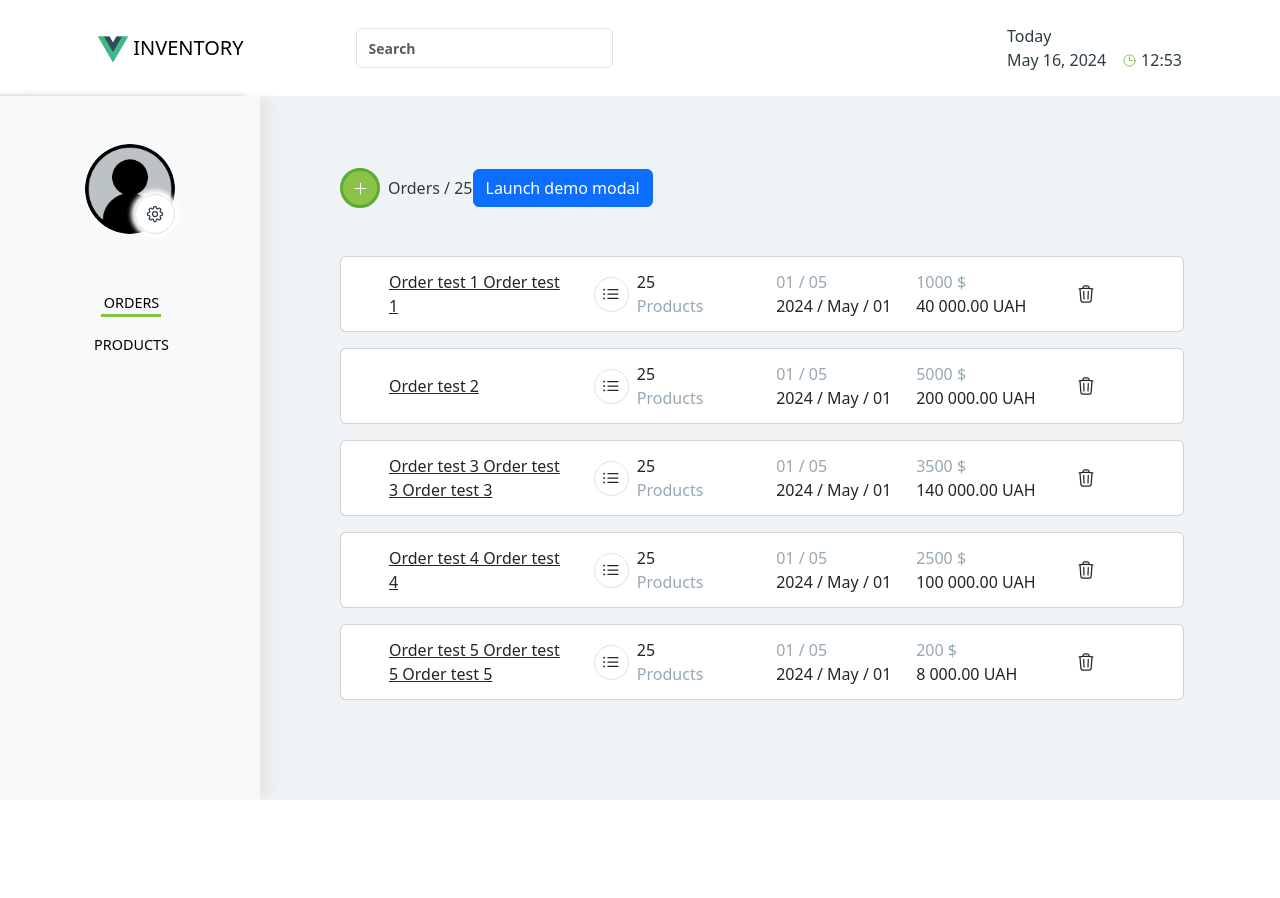
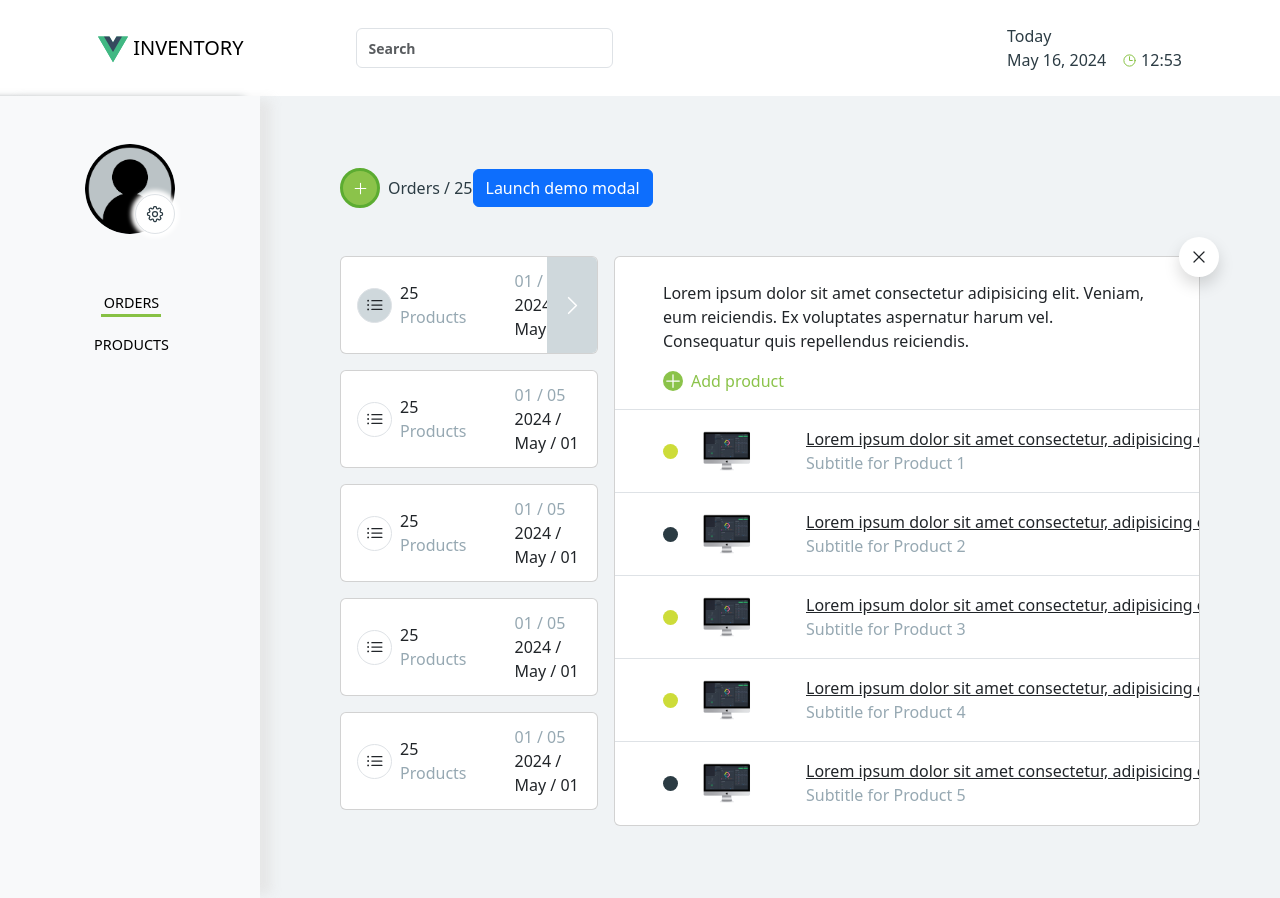
Before and after one commit to DamIslano/dzentest, a Vue app: page /orders in a window 1280 px wide. Both pictures are taken after a click on the element 762 px from the left and 294 px from the top of the page. Before the commit the page ends 800 px from the top, so only its background shows below. Built offline with nearby package versions, Linux system fonts and the light colour scheme.

Commit message:
feat: orders upgrade

```diff
--- a/src/assets/style/order.css
+++ b/src/assets/style/order.css
@@ -7,7 +7,12 @@
 
 .order-list-icon:hover {
 	cursor: pointer;
-	background-color: rgb(138, 194, 74);
+	background-color: rgb(207, 216, 220);
+}
+
+.order-list-icon_active {
+	cursor: pointer;
+	background-color: rgb(207, 216, 220);
 }
 
 .order-opened {
--- a/src/views/orders/Orders.vue
+++ b/src/views/orders/Orders.vue
@@ -31,6 +31,7 @@ const toggleMenu = (index: number) => {
 		<div :style="{ 'min-width': fullMenu ? '' : '30%' }" class="me-3">
 			<div
 				v-for="(order, idx) in allOrders"
+				@click="toggleMenu(idx)"
 				class="p-2 mb-3 card position-relative order-hovered"
 				:class="{ 'px-3': !fullMenu, 'px-5': fullMenu }"
 				:style="{ width: fullMenu ? '' : '100%' }"
@@ -38,7 +39,7 @@ const toggleMenu = (index: number) => {
 				<div class="d-flex align-items-center py-1" :class="{ 'justify-content-between': fullMenu }">
 					<div v-if="fullMenu" class="max-w-full-180px text-decoration-underline">{{ order.order_name }}</div>
 					<div class="d-flex align-items-center">
-						<div @click="toggleMenu(idx)" class="me-2 d-flex align-items-center justify-content-center rounded-circle border order-list-icon"><ListBulletIcon class="w-20px"/></div>
+						<div class="me-2 d-flex align-items-center justify-content-center rounded-circle border order-list-icon" :class="{ 'order-list-icon_active': openedOrderIndex === idx && !fullMenu }"><ListBulletIcon class="w-20px"/></div>
 						<div class="me-5">
 							<div>{{ order.product_amount }}</div>
 							<div class="text-grey-light">Products</div>
@@ -63,11 +64,11 @@ const toggleMenu = (index: number) => {
 			</div>
 			<div class="px-5">
 				<div class="mb-3">Lorem ipsum dolor sit amet consectetur adipisicing elit. Veniam, eum reiciendis. Ex voluptates aspernatur harum vel. Consequatur quis repellendus reiciendis.</div>
-				<div class="d-flex align-items-center mb-3">
-					<div class="me-2 rounded-circle d-flex align-items-center justify-content-center w-h-20px" style=" background-color: green;">
+				<div class="d-flex align-items-center mb-3 product-menu">
+					<div class="me-2 rounded-circle d-flex align-items-center justify-content-center w-h-20px product-menu-green-bg">
 						<PlusIcon class="width-17px icon-white"/>
 					</div>
-					<div>Add product</div>
+					<div class="product-menu-green-text">Add product</div>
 				</div>
 			</div>
 			<ul class="list-group list-group-flush border-top-0">
```
